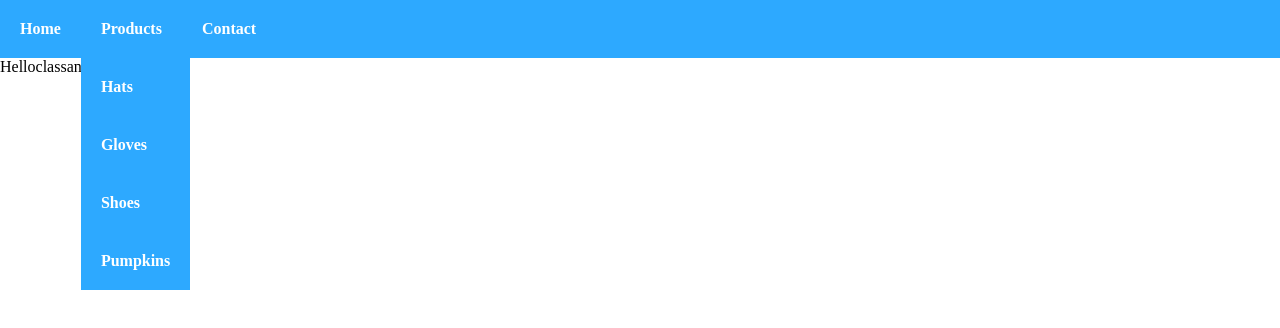
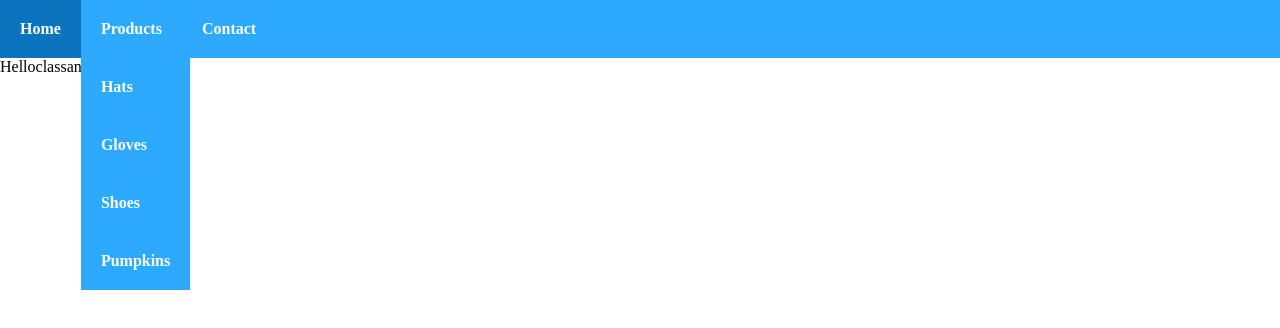
Before and after one commit to yan17asn/WEB130, a website: page Assignment03/index.html in a window 1280 px wide. Drawn offline with nearby package versions, Linux system fonts and the light colour scheme; files that its build step writes are made by us from their sources.

Commit message:
Add files via upload

```diff
--- a/Assignment03/src/scss/_nav.scss
+++ b/Assignment03/src/scss/_nav.scss
@@ -43,10 +43,18 @@ nav {
             text-align: center;
             @include size(lg) {
                 text-align: left;
+                &:hover {
+                    background-color: $dark-blue;
+                }
             }
             text-decoration: none;
             color: white;
             padding: 20px;
+            @include size(md) {
+                &:hover {
+                    background-color: $dark-blue;
+                }
+            }
         }
         .menu-icon {
             display: block;
```
